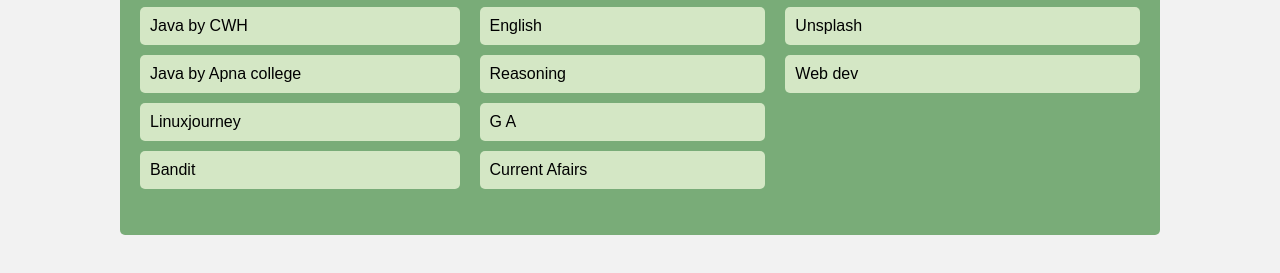
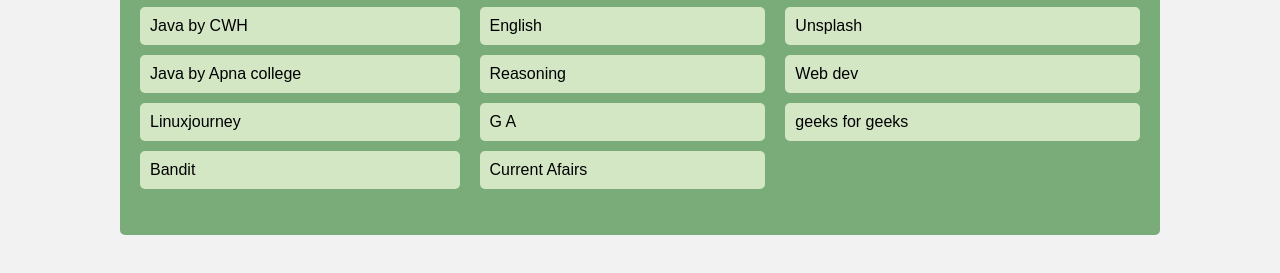
Before and after one commit to bibhumishra555/impolinks, a plain HTML site: page index.html in a window 1280 px wide. Shown: the part 281-554 px from the top of the page. Drawn offline with Linux system fonts and the light colour scheme.

Commit message:
link added

```diff
--- a/index.html
+++ b/index.html
@@ -99,6 +99,7 @@
                 <li><a href="https://chat.openai.com/">Chat GPT</a></li>
                 <li><a href="https://unsplash.com/">Unsplash</a></li>
                 <li><a href="https://web.dev/">Web dev</a></li>
+		<li><a href="https://www.geeksforgeeks.org/reward">geeks for geeks</a></li>
   		<!-- <li><a href="#">Resource</a></li>  -->
             </ul>
   	  </div>
```
